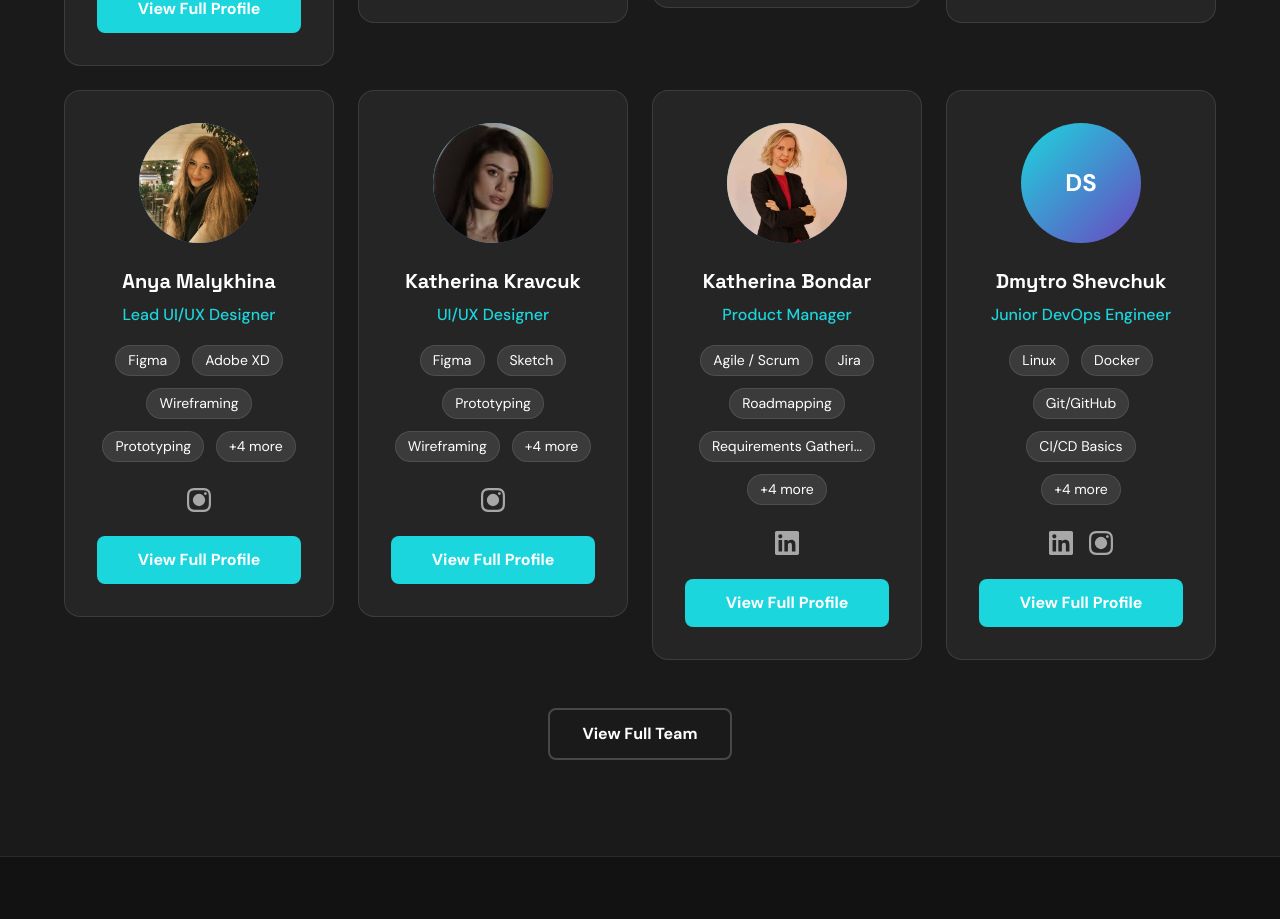
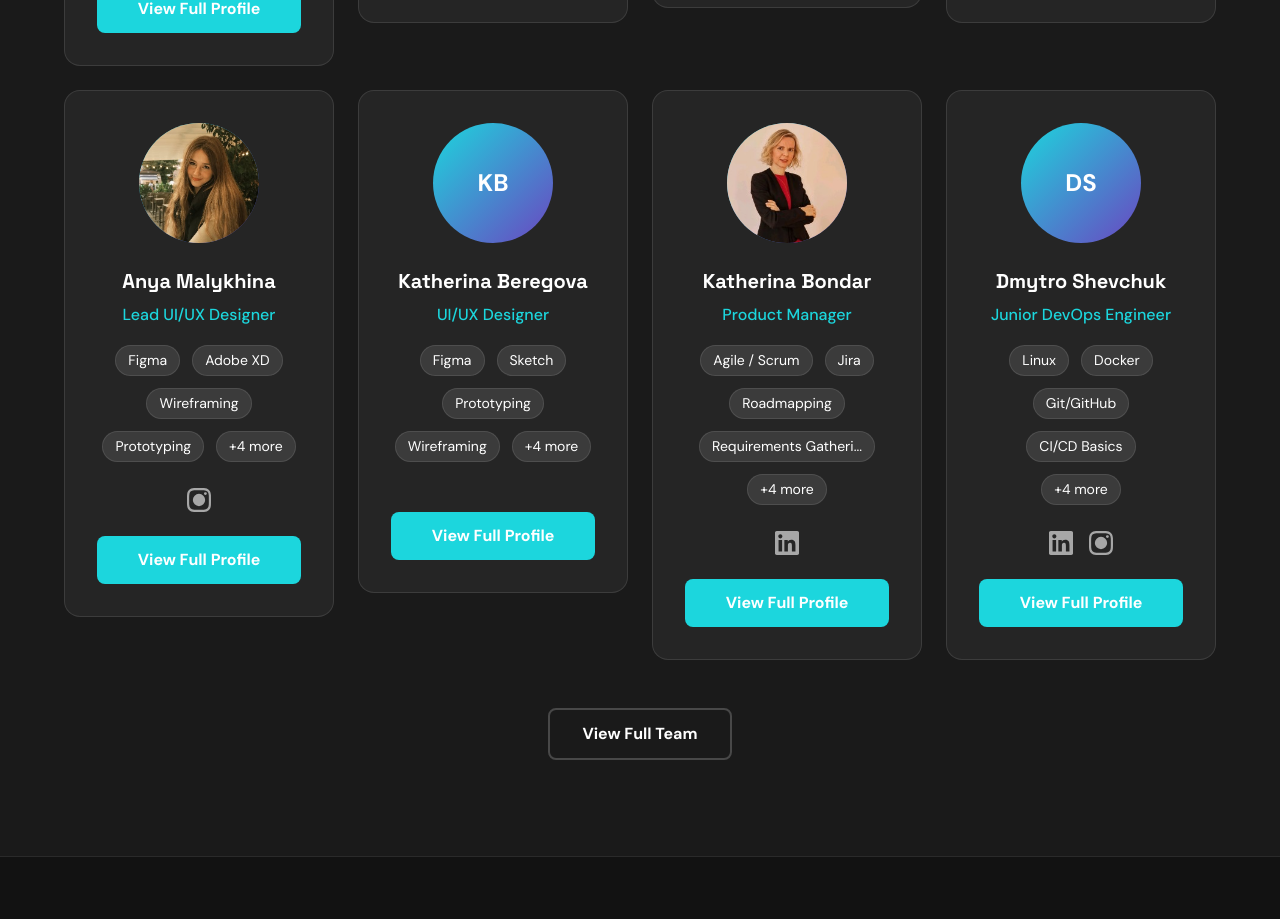
Before and after one commit to MykhailoTymoshenko08/RZK_Soft, a React (Vite) app: page / in a window 1280 px wide. Shown: the part 4960-5879 px from the top of the page. Built offline with nearby package versions, Linux system fonts and the light colour scheme.

Commit message:
last prefinal update

```diff
--- a/src/data/teamData.ts
+++ b/src/data/teamData.ts
@@ -570,9 +570,9 @@ export const teamData: TeamMember[] = [
 
   {
     id: 11,
-    name: "Katherina Kravcuk",
+    name: "Katherina Beregova",
     role: "UI/UX Designer",
-    avatar: "/images/team/katherina_kravcuk.jpg",
+    avatar: "",
     skills: [
       "Figma",
       "Sketch",
@@ -584,7 +584,7 @@ export const teamData: TeamMember[] = [
       "Illustration"
     ],
     socials: {
-      instagram: "https://www.instagram.com/ek.kravchuk/"
+      instagram: ""
     },
     projects: [
       {
```
